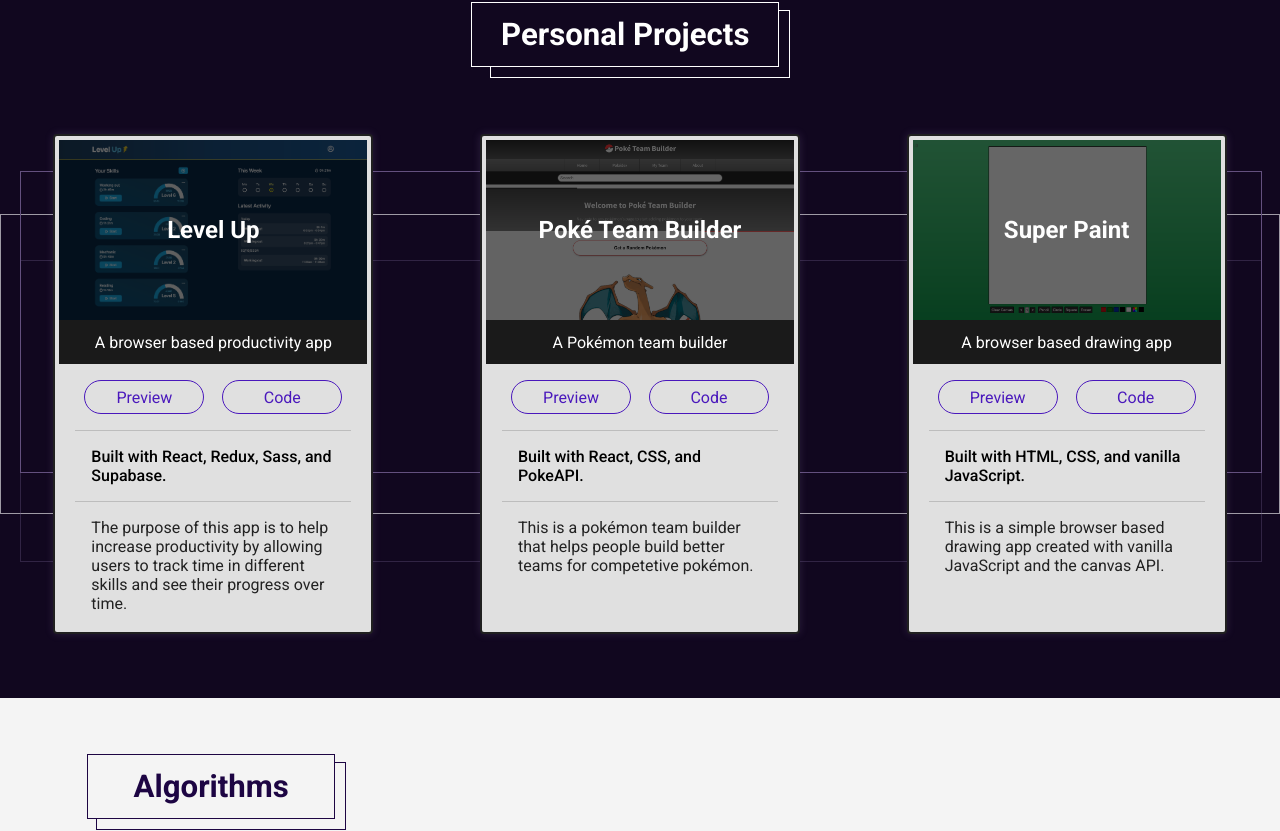
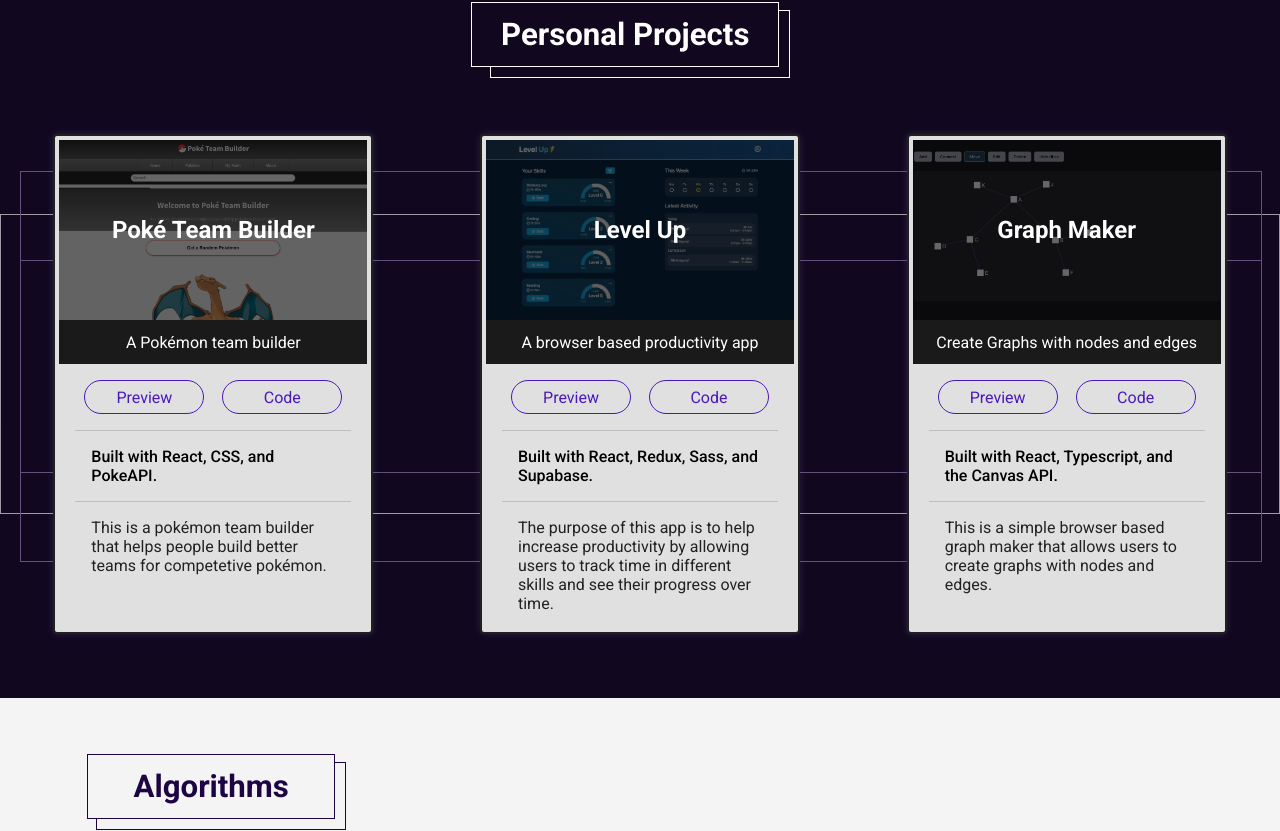
Before and after one commit to Ice-Cap/my-portfolio-website, a React (Create React App) app: page / in a window 1280 px wide. Shown: the part 720-1551 px from the top of the page. Built offline with nearby package versions, Linux system fonts and the light colour scheme.

Commit message:
add graph maker to projects

```diff
--- a/src/components/PersonalProjects.js
+++ b/src/components/PersonalProjects.js
@@ -10,6 +10,14 @@ function PersonalProjects() {
             <div className="background-design"></div>
             <div className="projects-container">
                 <ProjectCard
+                    title={'Poké Team Builder'}
+                    shortDescription={'A Pokémon team builder'}
+                    previewLink={'https://poketeambuilder.io/'}
+                    codeLink={'https://github.com/Ice-Cap/poke-team-builder'}
+                    technologiesUsed={'Built with React, CSS, and PokeAPI.'}
+                    fullDescription={'This is a pokémon team builder that helps people build better teams for competetive pokémon.'}
+                />
+                <ProjectCard
                     title={'Level Up'}
                     shortDescription={'A browser based productivity app'}
                     previewLink={'https://leveluptimetracker.com/'}
@@ -18,20 +26,12 @@ function PersonalProjects() {
                     fullDescription={'The purpose of this app is to help increase productivity by allowing users to track time in different skills and see their progress over time.'}
                 />
                 <ProjectCard
-                    title={'Poké Team Builder'}
-                    shortDescription={'A Pokémon team builder'}
-                    previewLink={'https://poketeambuilder.io/'}
-                    codeLink={'https://github.com/Ice-Cap/poke-team-builder'}
-                    technologiesUsed={'Built with React, CSS, and PokeAPI.'}
-                    fullDescription={'This is a pokémon team builder that helps people build better teams for competetive pokémon.'}
-                />
-                <ProjectCard
-                    title={'Super Paint'}
-                    shortDescription={'A browser based drawing app'}
-                    previewLink={'https://superpaint.netlify.app/'}
-                    codeLink={'https://github.com/Ice-Cap/super-paint'}
-                    technologiesUsed={'Built with HTML, CSS, and vanilla JavaScript.'}
-                    fullDescription={'This is a simple browser based drawing app created with vanilla JavaScript and the canvas API.'}
+                    title={'Graph Maker'}
+                    shortDescription={'Create Graphs with nodes and edges'}
+                    previewLink={'https://graph-maker-c.netlify.app/'}
+                    codeLink={'https://github.com/Ice-Cap/graph-maker'}
+                    technologiesUsed={'Built with React, Typescript, and the Canvas API.'}
+                    fullDescription={'This is a simple browser based graph maker that allows users to create graphs with nodes and edges.'}
                 />
             </div>
         </section>
--- a/src/scss/components/_personal-projects.scss
+++ b/src/scss/components/_personal-projects.scss
@@ -20,17 +20,17 @@
         }
 
         .project-card:first-child .thumbnail {
+            background: url('../../images/poketeambuilder-screenshot.png');
+            @include thumbnail-styles;
+        }
+
+        .project-card:nth-child(2) .thumbnail {
             background: url('../../images/level-up-live.png');
             @include thumbnail-styles;
         }
 
-        .project-card:nth-child(2) .thumbnail {
-            background: url('../../images/poketeambuilder-screenshot.png');
-            @include thumbnail-styles;
-        }
-
         .project-card:last-child .thumbnail {
-            background: url('../../images/superpaint-screenshot.png');
+            background: url('../../images/graphmaker-screenshot.png');
             @include thumbnail-styles;
         }
     }
--- a/src/scss/components/_projects.scss
+++ b/src/scss/components/_projects.scss
@@ -24,7 +24,7 @@
       margin: 0 1.5%;
       border: 1px solid $accent-color;
       height: 300px;
-      animation: blink 2s ease-in-out 1.5s infinite alternate forwards;
+    //   animation: blink 2s ease-in-out 1.5s infinite alternate forwards;
     }
 
     &::after {
@@ -36,7 +36,7 @@
       margin: 0 1.5%;
       border: 1px solid $accent-color;
       height: 300px;
-      animation: blink 2s ease-in-out infinite alternate forwards;
+    //   animation: blink 2s ease-in-out infinite alternate forwards;
     }
   }
 
@@ -59,6 +59,7 @@
     padding-bottom: 2rem;
 
     .project-card {
+      max-width: 400px;
       width: 25%;
       height: 500px;
       background-color: darken($secondary-color-200, 5%);
```
Also changed, not shown: public/manifest.json, src/images/graphmaker-screenshot.png (added).
